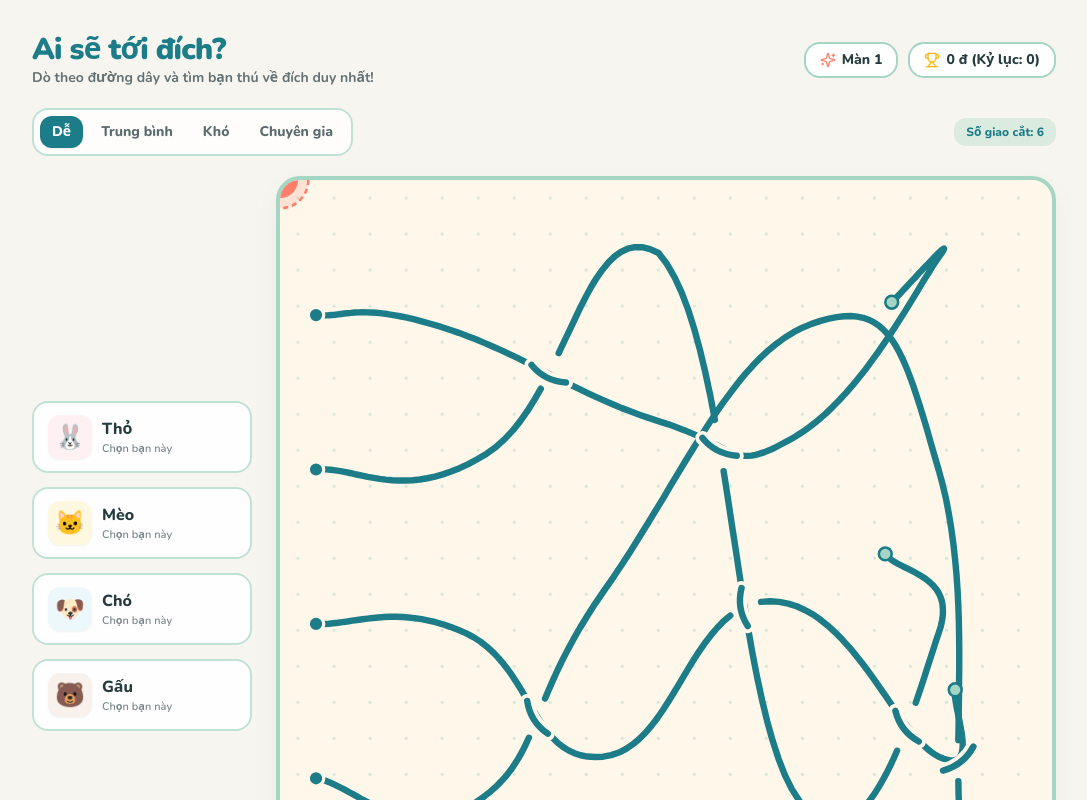
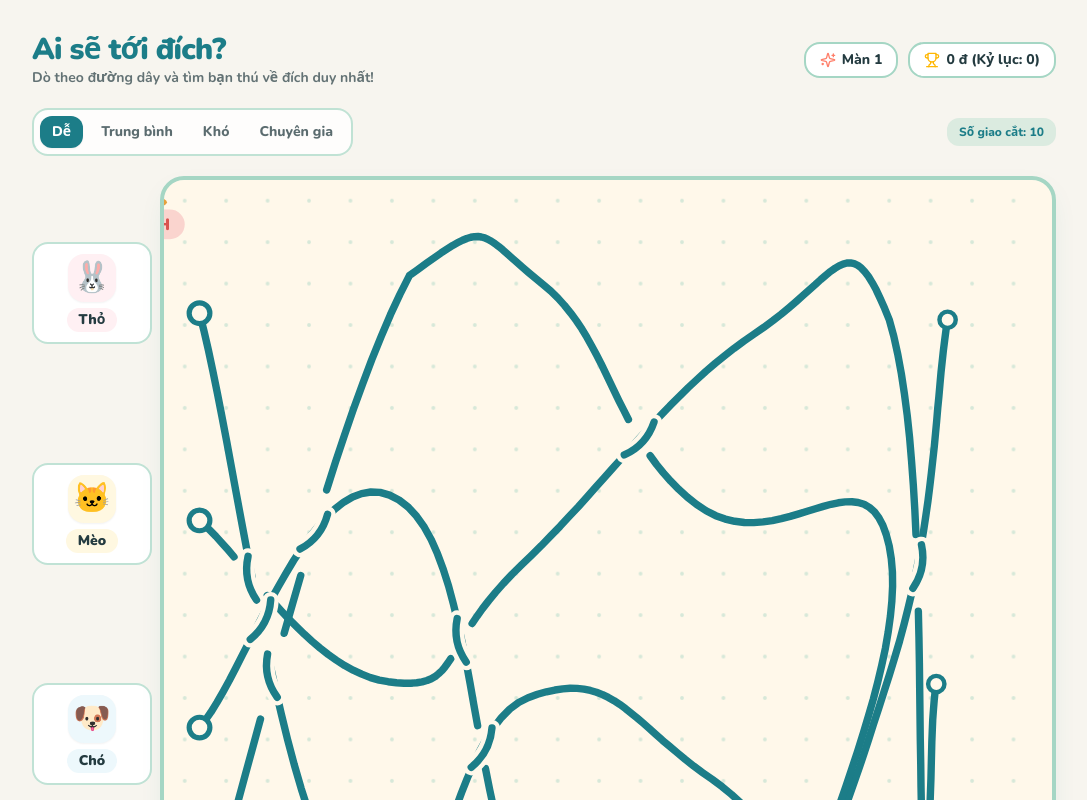
Before and after one commit to winevodka/aivedich, a React (Vite) app: page / in a window 1280 px wide. Shown: the top 800 px of the page, without its empty margins (96-1183 px from the left). Built offline with nearby package versions, Linux system fonts and the light colour scheme.

Commit message:
Update finish flag and align animal cards with start points

```diff
--- a/src/App.tsx
+++ b/src/App.tsx
@@ -61,12 +61,12 @@ export function App() {
         </div>
 
         {/* Main Game Area */}
-        <main className="grid grid-cols-1 items-center gap-4 md:grid-cols-[200px_1fr] lg:grid-cols-[220px_1fr] lg:gap-6">
-          {/* Left: 4 Animal Avatars */}
-          <aside className="grid grid-cols-2 gap-2.5 md:grid-cols-1 md:gap-3.5">
+        <main className="grid grid-cols-1 items-stretch gap-2 md:grid-cols-[108px_1fr] md:gap-1.5 lg:grid-cols-[120px_1fr] lg:gap-2">
+          {/* Left: 4 Animal Avatars aligned with start nodes */}
+          <aside className="grid grid-cols-4 gap-2 md:grid-cols-1 md:grid-rows-4 md:gap-0 md:py-[6%]">
             {ANIMALS.map((animal) => (
+              <div key={animal.id} className="flex items-center justify-center">
                 <AnimalCard
-                key={animal.id}
                   animal={animal}
                   isSelected={selectedAnimal === animal.id}
                   isWrong={status === 'wrong' && selectedAnimal === animal.id}
@@ -75,6 +75,7 @@ export function App() {
                   }
                   onSelect={() => handleSelectAnimal(animal.id)}
                 />
+              </div>
             ))}
           </aside>
 
--- a/src/components/AnimalCard.tsx
+++ b/src/components/AnimalCard.tsx
@@ -20,44 +20,41 @@ export function AnimalCard({
     <motion.button
       type="button"
       onClick={onSelect}
-      whileHover={{ scale: 1.05, x: 3 }}
+      whileHover={{ scale: 1.04, x: 2 }}
       whileTap={{ scale: 0.96 }}
       animate={
         isWrong
           ? { x: [0, -8, 8, -6, 6, 0] }
           : isSelected
-            ? { scale: 1.04 }
+            ? { scale: 1.03 }
             : { scale: 1 }
       }
       transition={{ duration: isWrong ? 0.38 : 0.2 }}
-      className={`group relative flex w-full items-center gap-2.5 rounded-2xl border-2 px-3 py-2.5 text-left transition-colors sm:px-3.5 sm:py-3 ${
+      className={`group flex w-full flex-col items-center justify-center rounded-2xl border-2 px-2 py-2 text-center transition-colors sm:px-3 sm:py-2.5 ${
         isWinnerRevealed
-          ? 'border-[#1C7D88] bg-[#A5D6C4]/30 shadow-card'
+          ? 'border-[#1C7D88] bg-[#A5D6C4]/35 shadow-card'
           : isWrong
             ? 'border-red-400 bg-red-50'
             : isSelected
               ? 'border-[#FF7F6A] bg-[#FFF8EA] shadow-card ring-2 ring-[#FF7F6A]/30'
-              : 'border-[#A5D6C4]/70 bg-white/90 hover:border-[#1C7D88]/60 hover:bg-[#FFF8EA]'
+              : 'border-[#A5D6C4]/70 bg-white/95 hover:border-[#1C7D88]/60 hover:bg-[#FFF8EA]'
       }`}
     >
       <span
-        className="flex h-10 w-10 shrink-0 items-center justify-center rounded-xl text-2xl shadow-sm sm:h-11 sm:w-11"
+        className="flex h-11 w-11 items-center justify-center rounded-2xl text-2xl shadow-sm sm:h-12 sm:w-12 sm:text-3xl"
         style={{ backgroundColor: animal.bgTint }}
       >
         {animal.emoji}
       </span>
-      <div className="min-w-0 flex-1">
-        <p className="truncate text-sm font-extrabold text-[#243B40] sm:text-base">
-          {animal.name}
-        </p>
-        <p className="text-[11px] font-semibold text-[#243B40]/60">
-          {isWinnerRevealed
-            ? 'Tới đích!'
-            : isSelected
-              ? 'Đang chọn'
-              : 'Chọn bạn này'}
-        </p>
-      </div>
+      <span
+        className="mt-1.5 rounded-full px-3 py-0.5 text-xs font-black sm:text-sm"
+        style={{
+          backgroundColor: animal.bgTint,
+          color: '#243B40',
+        }}
+      >
+        {animal.name}
+      </span>
     </motion.button>
   );
 }
--- a/src/components/PathRenderer.tsx
+++ b/src/components/PathRenderer.tsx
@@ -43,7 +43,6 @@ export function PathRenderer({
 
         return (
           <g key={bridge.id}>
-            {/* Soft board-colored halo to separate overlapping cables */}
             <path
               d={bridge.underlayD}
               fill="none"
@@ -70,49 +69,88 @@ export function PathRenderer({
           <circle
             cx={p.startPoint.x}
             cy={p.startPoint.y}
-            r={6}
-            fill="#1C7D88"
-            stroke="#FFF8EA"
-            strokeWidth={2.5}
+            r={7}
+            fill="#FFF8EA"
+            stroke={
+              (revealWinner && p.isWinner) || highlightAnimal === p.animalId
+                ? '#FF7F6A'
+                : '#1C7D88'
+            }
+            strokeWidth={3.5}
           />
           {!p.isWinner && (
             <circle
               cx={p.endPoint.x}
               cy={p.endPoint.y}
-              r={5}
-              fill="#A5D6C4"
+              r={5.5}
+              fill="#FFF8EA"
               stroke="#1C7D88"
-              strokeWidth={2}
+              strokeWidth={3}
             />
           )}
         </g>
       ))}
 
-      {/* Finish Flag at bottom-right */}
+      {/* Finish Flag + ĐÍCH badge */}
       <motion.g
-        initial={{ scale: 0.9 }}
-        animate={{ scale: revealWinner ? [1, 1.18, 1] : 1 }}
+        initial={{ scale: 0.92 }}
+        animate={{ scale: revealWinner ? [1, 1.14, 1] : 1 }}
         transition={{ duration: 0.4 }}
         transform={`translate(${puzzle.finishPoint.x}, ${puzzle.finishPoint.y})`}
       >
-        <circle
-          r={22}
-          fill="#FF7F6A"
-          fillOpacity={0.18}
-          stroke="#FF7F6A"
-          strokeWidth={2}
-          strokeDasharray="4 3"
+        {/* Flagpole */}
+        <line
+          x1={-10}
+          y1={-28}
+          x2={-10}
+          y2={14}
+          stroke="#D9822B"
+          strokeWidth={4}
+          strokeLinecap="round"
         />
-        <circle r={14} fill="#FF7F6A" />
+        {/* Base */}
+        <ellipse cx={-10} cy={15} rx={12} ry={4} fill="#E6A13C" />
+
+        {/* Checkered Flag (2 rows x 4 cols) */}
+        <g transform="translate(-8, -28)">
+          {[0, 1].map((row) =>
+            [0, 1, 2, 3].map((col) => {
+              const isRed = (row + col) % 2 === 0;
+              const waveY = Math.sin(col * 0.7) * 2.2 + row * 7.5;
+              return (
+                <rect
+                  key={`${row}-${col}`}
+                  x={col * 6.5}
+                  y={waveY}
+                  width={6.5}
+                  height={7.5}
+                  fill={isRed ? '#FF5A4E' : '#FFFFFF'}
+                  stroke="#E55347"
+                  strokeWidth={0.4}
+                />
+              );
+            })
+          )}
+        </g>
+
+        {/* ĐÍCH pill */}
+        <rect
+          x={-34}
+          y={20}
+          width={48}
+          height={20}
+          rx={10}
+          fill="#FAD4CE"
+        />
         <text
-          x={0}
-          y={5}
+          x={-10}
+          y={34}
           textAnchor="middle"
-          fontSize="16"
-          role="img"
-          aria-label="Đích"
+          fontSize="11"
+          fontWeight="900"
+          fill="#D9534F"
         >
-          🏁
+          ĐÍCH
         </text>
       </motion.g>
     </g>
--- a/src/game/PathGenerator.ts
+++ b/src/game/PathGenerator.ts
@@ -1,13 +1,14 @@
 import { AnimalId, ANIMALS, Difficulty, DIFFICULTY_CONFIG, Point } from '../types/game';
 
 export const BOARD_SIZE = 600;
-export const FINISH_POINT: Point = { x: 552, y: 540 };
+export const FINISH_POINT: Point = { x: 536, y: 516 };
 
+// Tương ứng với 4 hàng đều nhau trong khung 600px (15%, 38.3%, 61.7%, 85%)
 export const START_Y_POSITIONS: Record<AnimalId, number> = {
-  rabbit: 105,
-  cat: 225,
-  dog: 345,
-  bear: 465,
+  rabbit: 90,
+  cat: 230,
+  dog: 370,
+  bear: 510,
 };
 
 function randomRange(min: number, max: number): number {
@@ -34,13 +35,20 @@ export function generateAnimalWaypoints(
   winnerId: AnimalId
 ): RawAnimalWaypoints[] {
   const targetCrossings = DIFFICULTY_CONFIG[difficulty].targetCrossings;
-  const columns = difficulty === 'easy' ? 4 : difficulty === 'medium' ? 6 : difficulty === 'hard' ? 8 : 10;
+  const columns =
+    difficulty === 'easy'
+      ? 4
+      : difficulty === 'medium'
+        ? 6
+        : difficulty === 'hard'
+          ? 8
+          : 10;
 
-  const startX = 28;
-  const endX = 512;
+  const startX = 24;
+  const endX = 490;
   const stepX = (endX - startX) / columns;
 
-  const laneYs = [90, 210, 330, 450];
+  const laneYs = [90, 230, 370, 510];
   const animalIds = ANIMALS.map((a) => a.id);
 
   const waypointsMap: Record<AnimalId, Point[]> = {
@@ -57,7 +65,7 @@ export function generateAnimalWaypoints(
     animalIds.forEach((id, idx) => {
       const jitterX = col === columns ? 0 : randomRange(-stepX * 0.22, stepX * 0.22);
       const jitterY = randomRange(-36, 36);
-      const yVal = Math.max(55, Math.min(525, shuffledLanes[idx] + jitterY));
+      const yVal = Math.max(55, Math.min(520, shuffledLanes[idx] + jitterY));
 
       waypointsMap[id].push({
         x: Math.max(startX + 20, Math.min(endX, xBase + jitterX)),
@@ -66,13 +74,12 @@ export function generateAnimalWaypoints(
     });
   }
 
-  // Add extra detours for higher difficulties to boost crossing density
   if (targetCrossings >= 25) {
     animalIds.forEach((id) => {
       const pts = waypointsMap[id];
       const midIndex = Math.floor(pts.length / 2);
       const midPt = pts[midIndex];
-      const detourY = midPt.y > 300 ? randomRange(70, 220) : randomRange(340, 500);
+      const detourY = midPt.y > 300 ? randomRange(70, 220) : randomRange(340, 490);
       pts.splice(midIndex, 0, {
         x: Math.max(70, midPt.x - 18),
         y: detourY,
@@ -80,13 +87,11 @@ export function generateAnimalWaypoints(
     });
   }
 
-  // Dead-end positions for non-winning animals (away from finish flag)
   const deadEndCandidates: Point[] = shuffleArray([
-    { x: 485, y: 85 },
-    { x: 520, y: 185 },
-    { x: 470, y: 295 },
-    { x: 515, y: 395 },
-    { x: 420, y: 525 },
+    { x: 525, y: 95 },
+    { x: 525, y: 215 },
+    { x: 525, y: 335 },
+    { x: 430, y: 525 },
   ]);
 
   let deadEndIdx = 0;
@@ -96,14 +101,14 @@ export function generateAnimalWaypoints(
     const pts = waypointsMap[id];
 
     if (isWinner) {
-      pts.push({ x: 530, y: 515 });
-      pts.push({ ...FINISH_POINT });
+      pts.push({ x: 515, y: 495 });
+      pts.push({ x: FINISH_POINT.x - 10, y: FINISH_POINT.y + 6 });
     } else {
       const deadEnd = deadEndCandidates[deadEndIdx % deadEndCandidates.length];
       deadEndIdx += 1;
       pts.push({
-        x: deadEnd.x + randomRange(-10, 10),
-        y: deadEnd.y + randomRange(-10, 10),
+        x: deadEnd.x + randomRange(-8, 8),
+        y: deadEnd.y + randomRange(-8, 8),
       });
     }
 
```
Also changed, not shown: 1 other file (tests, documents, lock files or other folders). Lines whose indentation alone changed are shown as unchanged.
